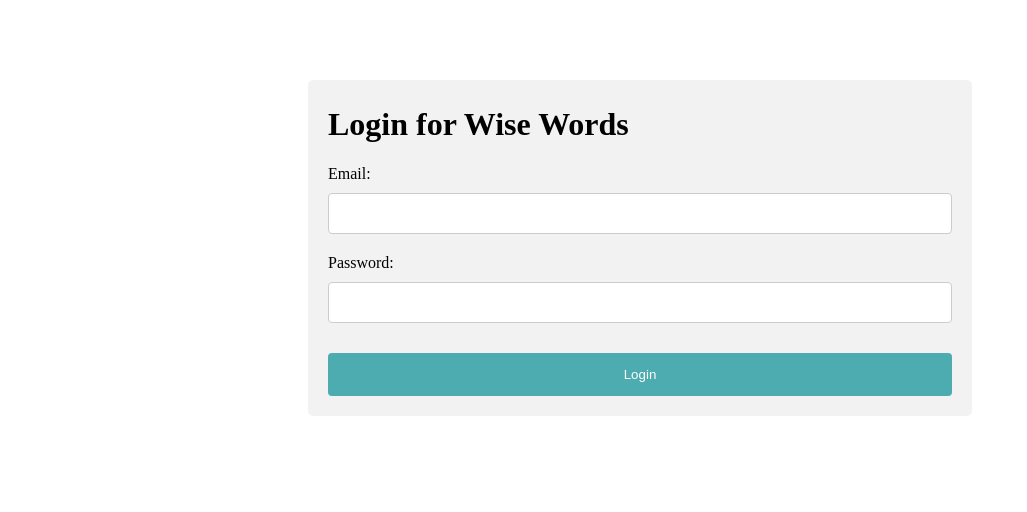
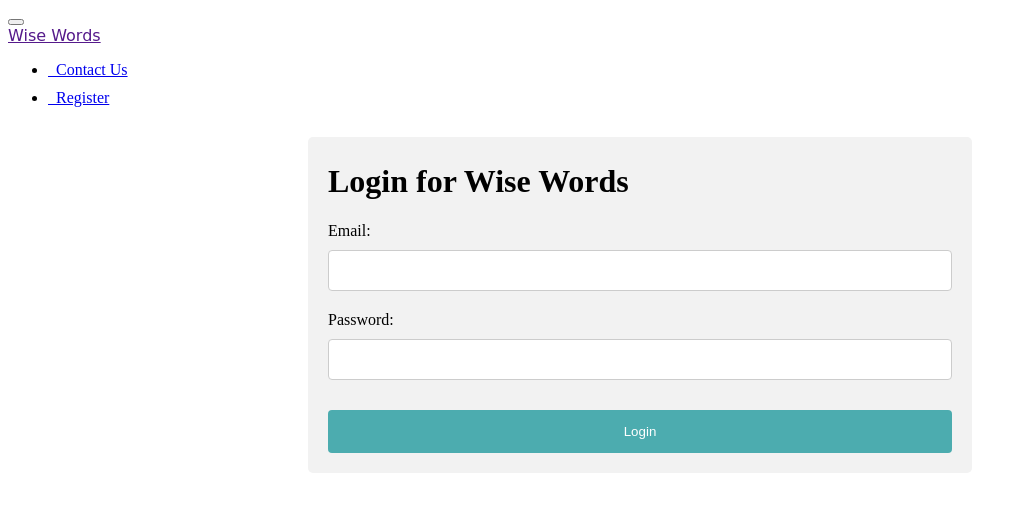
Before and after one commit to yzyasir/WiseWords, a Django app: page /loginPage in a window 1280 px wide. Shown: the top 512 px of the page, without its empty margins (0-1027 px from the left). Run offline with Django 3.2, Linux system fonts and the light colour scheme.

Commit message:
fixed like issue, but now have navbar issue

```diff
--- a/wise_words_app/static/style/style.css
+++ b/wise_words_app/static/style/style.css
@@ -43,7 +43,7 @@
     padding-top: 5px;
     margin-left: 300px;
     margin-right: 300px;
-    margin-top: 80px;
+    margin-top: 30px;
 }
 
 li {
@@ -62,3 +62,12 @@ textarea[type=text] {
     border-radius: 4px;
     box-sizing: border-box;
 }
+
+/* Navbar css */
+.navbar {
+    border-radius: 0; /* This makes it square edges */
+}
+
+.navbar-brand{
+    font-family: 'Satisfy', cursive; /* Set up in a way that if for some reason if the user can use satisfy they use cursive */
+}
--- a/wise_words_app/templates/login.html
+++ b/wise_words_app/templates/login.html
@@ -4,12 +4,48 @@
     <meta charset="UTF-8">
     <meta name="viewport" content="width=device-width, initial-scale=1.0">
     <title>Login</title>
-<!-- Need this to style -->
+
+
+    <!-- Need this to style CSS-->
     {% load static %}
     <link rel="stylesheet" href="{% static 'style/style.css' %}">
-<!-- Need this to style -->
+    <!-- Need this to style CSS -->
+
+
 </head>
 <body>
+    <div>
+        <nav class="navbar navbar-inverse">  <!-- inverse basically changes the color of the navbar to black or any other color -->
+            <div class=container-fluid>
+                <!-- Line 20 and below is for the logo and header on the navbar -->
+                <div class="navbar-header">
+                    <button type="button" class="navbar-toggle" data-toggle="collapse" data-target="#topNavBar"> <!-- topNavBar toggles the buttons on the navbar -->
+                        <span class="icon-bar"></span>
+                        <span class="icon-bar"></span> <!-- So we need 3 of these tags because we want 3 bars when the page minimizes for the navbar -->
+                        <span class="icon-bar"></span>
+                    </button>
+                </div>
+                <a class="navbar-brand" href="">Wise Words</a>
+
+                <!-- Items on out navbar are from 40 and onwards -->
+                <div class="collapse navbar-collapse" id="topNavBar"> <!-- Due to top navbar all these items will become hidden -->
+                    <ul class="nav navbar-nav navbar-right"> <!-- navbar-right moves the things inside to the right of the bar, vice versa -->
+                        <li class="">
+                            <a href="#">
+                                <span class="glyphicon glyphicon-envelope" aria-hidden="true"></span>&nbsp; Contact Us
+                            </a>
+                        </li>
+                        <li class="">
+                            <a href="/registerPage">
+                                <span class="glyphicon glyphicon-log-in" aria-hidden="true"></span>&nbsp; Register
+                            </a>
+                        </li>
+                    </ul>
+                </div>
+            </div>
+        </nav>
+    </div>
+
     <div class="loginRegContainer">
         <h1>Login for Wise Words</h1>
 
--- a/wise_words_app/views.py
+++ b/wise_words_app/views.py
@@ -89,7 +89,7 @@ def homepage(request):
         'likedPosts' : Post.objects.filter(Q(likes=User.objects.get(id = request.session['loggedInIdForSessions'])) | Q(uploader=User.objects.get(id = request.session['loggedInIdForSessions'])) ), # HERE I AM A BIT CONFUSED, here we need to show the posts liked by the logged in user
 
         # This is to not display the ones we've liked on the table (HERE WE USED THE EXCLUDE ORM COMMAND)
-        'notLikedPosts' : Post.objects.filter(Q(likes=User.objects.get(id = request.session['loggedInIdForSessions'])) | Q(uploader=User.objects.get(id = request.session['loggedInIdForSessions'])) ) # HERE I AM A BIT CONFUSED
+        'notLikedPosts' : Post.objects.exclude(Q(likes=User.objects.get(id = request.session['loggedInIdForSessions'])) | Q(uploader=User.objects.get(id = request.session['loggedInIdForSessions'])) ) # HERE I AM A BIT CONFUSED
     # __________________________________________________________________________________________________________________
     }
     return render(request, "homepage.html", context) #here we are rendering the hompage
```
Also changed, not shown: wise_words_app/templates/baseHomePage.html (+8 -5 lines), wise_words_app/templates/reg.html (deleted, +0 -50 lines), db.sqlite3. Lines whose indentation alone changed are shown as unchanged.
